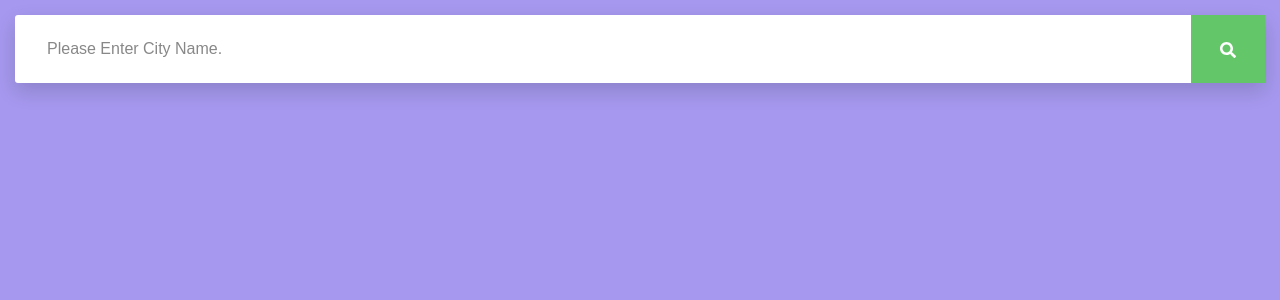
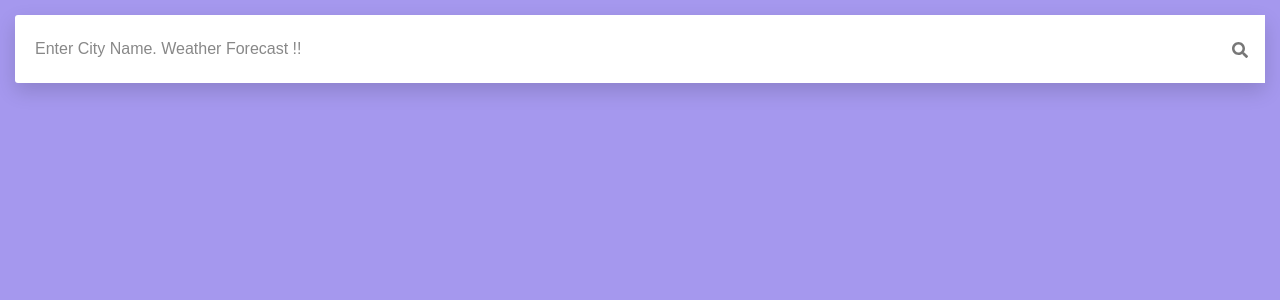
Before and after one commit to xRavi/weather, a React (Create React App) app: page / in a window 1280 px wide. Shown: the top 300 px of the page. Built offline with nearby package versions, Linux system fonts and the light colour scheme.

Commit message:
search opts

```diff
--- a/src/containers/Homepage.css
+++ b/src/containers/Homepage.css
@@ -19,7 +19,7 @@
     text-align: left;
     float: left;
     width: 100%;
-    padding-left: 30px;
+    padding-left: 20px;
     background: #fff;
     margin-top: 5px;
     max-height: 50vh;
@@ -97,7 +97,7 @@ body {
     border: 0;
     display: block;
     width: 100%;
-    padding: 10px 32px;
+    padding: 10px 20px;
     font-size: 16px;
     color: #555;
   }
@@ -124,8 +124,7 @@ body {
   }
 
   .s003 form .inner-form .input-field.first-wrap {
-    width: 200px;
-    border-right: 1px solid rgba(0, 0, 0, 0.1);
+    width: 20px;
   }
 
   .s003 form .inner-form .input-field.first-wrap .choices__inner {
@@ -203,17 +202,17 @@ body {
   }
 
   .s003 form .inner-form .input-field.third-wrap {
-    width: 74px;
+    width: 50px;
   }
 
   .s003 form .inner-form .input-field.third-wrap .btn-search {
     height: 100%;
     width: 100%;
     white-space: nowrap;
-    color: #fff;
+    color: #777;
     border: 0;
     cursor: pointer;
-    background: #63c76a;
+    background: #fff;
     transition: all .2s ease-out, color .2s ease-out;
   }
 
--- a/src/containers/Homepage.js
+++ b/src/containers/Homepage.js
@@ -24,7 +24,7 @@ const Homepage = props => {
                 value={city}
                 onChange={e => setCity(e.target.value)}
                 onKeyUp={e => e.keyCode === 13 && setCityReadyToSearch(city)}
-                placeholder='Please Enter City Name.'
+                placeholder='Enter City Name. Weather Forecast !!'
               />
 
               {
@@ -35,15 +35,15 @@ const Homepage = props => {
                 <ul className='citi-search-list'>
                   {
                     cities.map((c, i) => {
-                      let targetCity = c.toLowerCase()
-                      return targetCity.indexOf(city.toLowerCase()) > -1
-                      ? <li key={i} onClick={e=> { setCity(targetCity); setCityReadyToSearch(targetCity); }}>{c}</li>
+                      return c.toLowerCase().indexOf(city.toLowerCase()) > -1
+                      ? <li key={i} onClick={e=> { setCity(c); setCityReadyToSearch(c); }}>{c}</li>
                       : ''
                     })
                   }
                 </ul>
               }
             </div>
+
             <div className='input-field third-wrap'>
               <button className='btn-search' type='button' onClick={e => setCityReadyToSearch(city) }>
                 <svg className='svg-inline--fa fa-search fa-w-16' aria-hidden='true' data-prefix='fas' data-icon='search' role='img' xmlns='http://www.w3.org/2000/svg' viewBox='0 0 512 512'>
@@ -54,8 +54,8 @@ const Homepage = props => {
           </div>
         </form>
         {
-          fetchedData && fetchedData.cod == 200
-            ? <div className='tableWrapper'>
+          fetchedData && fetchedData.cod == 200 &&
+             <div className='tableWrapper'>
               <table>
                 <tbody>
                   {
@@ -91,8 +91,8 @@ const Homepage = props => {
                 </tbody>
               </table>
             </div>
-            : <div className='tableWrapper'>{fetchedData && fetchedData.message}</div>
-        }
+          }
+          {(!fetchedData || (fetchedData && !fetchedData.list)) && <div className='tableWrapper'>{fetchedData && fetchedData.message}</div>}
       </div>
     )
   }
```
